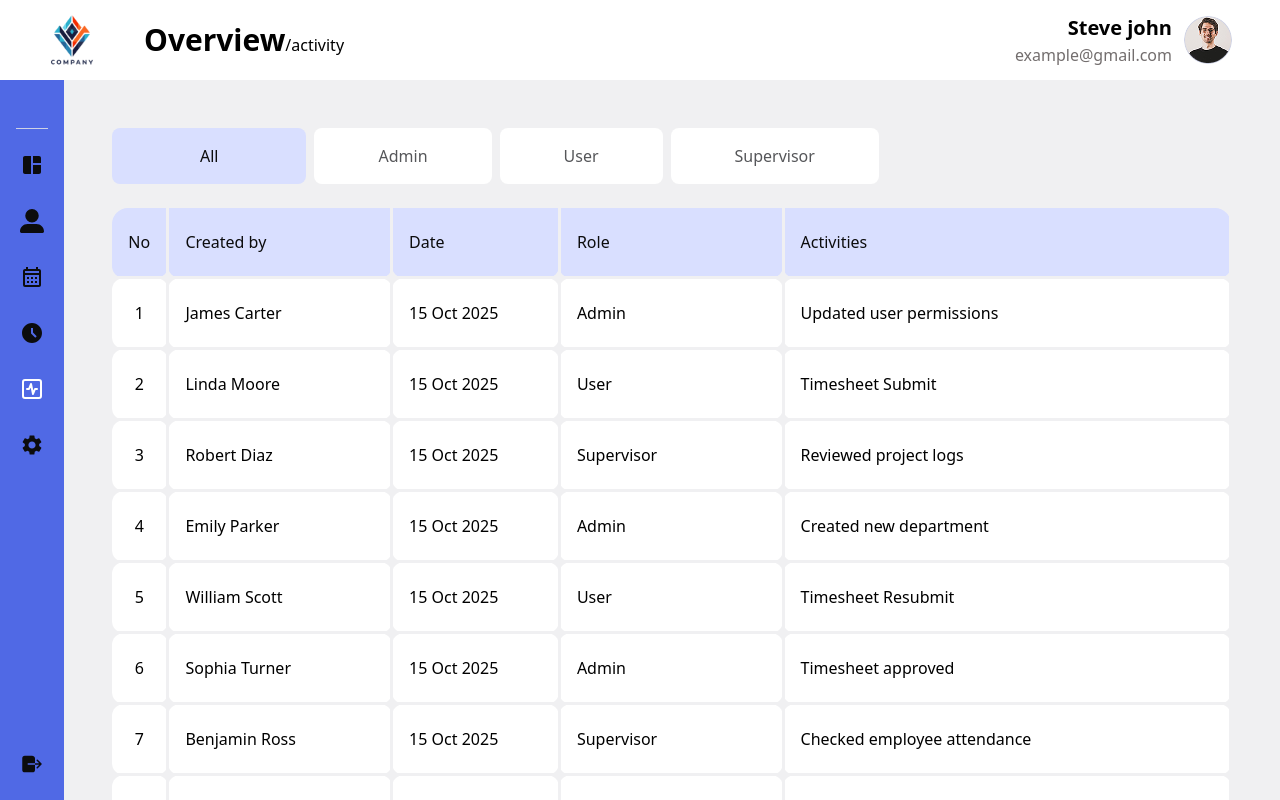
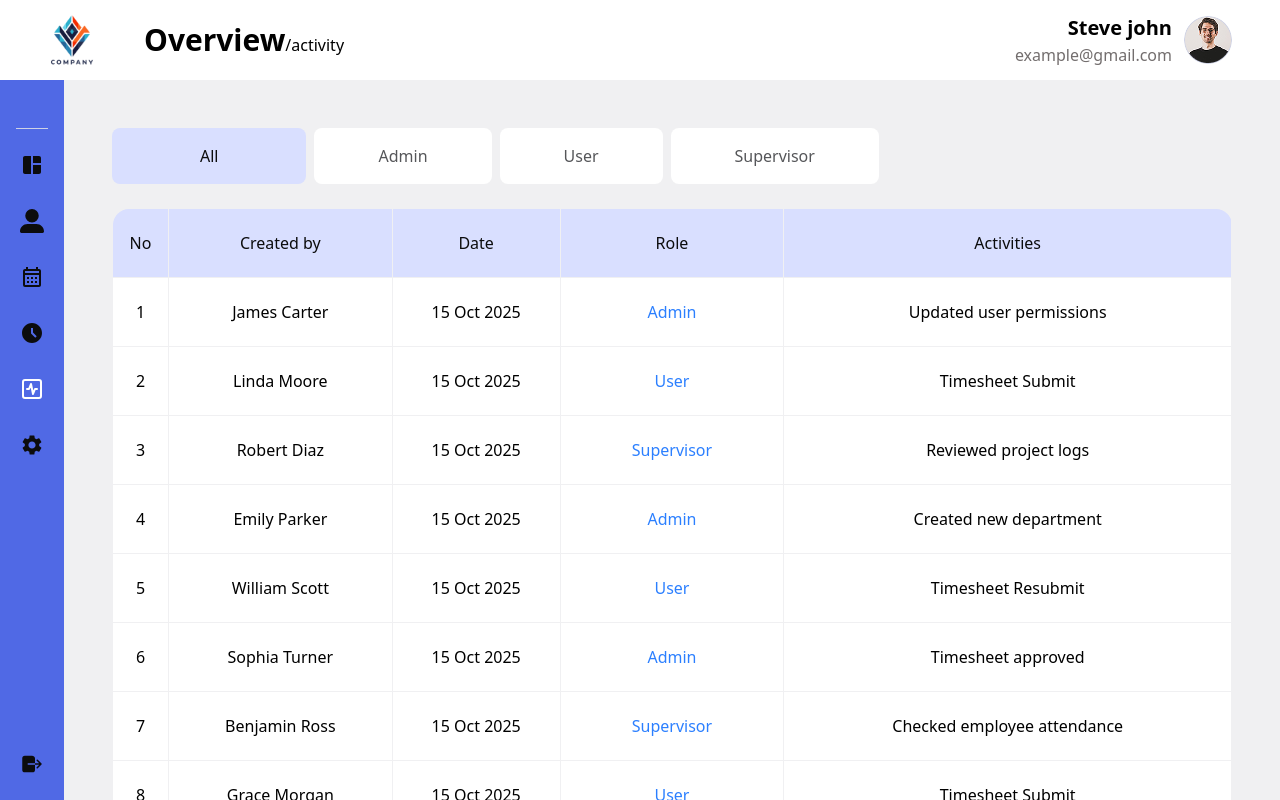
Before and after one commit to newajfireAI/TimeSheetManagament, a Next.js app: page /activity in a window 1280 px wide. Built offline with nearby package versions, Linux system fonts and the light colour scheme.

Commit message:
Some changers

```diff
--- a/src/app/activity/ActivityPage.jsx
+++ b/src/app/activity/ActivityPage.jsx
@@ -1,4 +1,5 @@
 "use client"
+import Table from '@/components/Table';
 import React, { useEffect, useState } from 'react'
 
 export default function ActivityPage() {
@@ -13,7 +14,17 @@ export default function ActivityPage() {
         { title: "Supervisor" }
     ]
 
-    const data = [
+    const TableHeads = [
+        { Title: "No", key: "No", width: "5%" },
+        { Title: "Created by", key: "Created_by", width: "20%" },
+        { Title: "Date", key: "Date", width: "15%" },
+        { Title: "Role", key: "Role", width: "20%", render: (row) => <span className="text-blue-500">{row.Role}</span> },
+        { Title: "Activities", key: "Activities", width: "40%" },
+    ];
+
+
+
+    const TableRows = [
         { No: 1, Created_by: "James Carter", Date: "15 Oct 2025", Role: "Admin", Activities: "Updated user permissions" },
         { No: 2, Created_by: "Linda Moore", Date: "15 Oct 2025", Role: "User", Activities: "Timesheet Submit" },
         { No: 3, Created_by: "Robert Diaz", Date: "15 Oct 2025", Role: "Supervisor", Activities: "Reviewed project logs" },
@@ -49,15 +60,15 @@ export default function ActivityPage() {
     const hendleTab = (title) => {
         setActive(title)
         if (title === "All") {
-            setBaseOnTitle(data)
+            setBaseOnTitle(TableRows)
         } else {
-            const checkTilte = data.filter(data => data.Role === title)
+            const checkTilte = TableRows.filter(data => data.Role === title)
             setBaseOnTitle(checkTilte);
         }
     }
 
     useEffect(() => {
-        setBaseOnTitle(data)
+        setBaseOnTitle(TableRows)
     }, [])
 
 
@@ -78,30 +89,7 @@ export default function ActivityPage() {
             </div>
 
             <div>
-                <table className='w-full my-6'>
-                    <thead className='' >
-                        <tr className='bg-[#D9DFFF] w-full '>
-                            <th className='text-center border-b-3 border-r-3 font-medium text-[#0C0C0D] py-[22px] border-[#F0F0F2] rounded-b-xl rounded-tl-2xl w-[5%]'>No</th>
-                            <th className='text-left pl-4 border-b-3 border-r-3 font-medium text-[#0C0C0D] py-[22px] border-[#F0F0F2] rounded-b-xl w-[20%]'>Created by</th>
-                            <th className='text-left pl-4 border-b-3 border-r-3 font-medium text-[#0C0C0D] py-[22px] border-[#F0F0F2] rounded-b-xl w-[15%]'>Date</th>
-                            <th className='text-left pl-4 border-b-3 border-r-3 font-medium text-[#0C0C0D] py-[22px] border-[#F0F0F2] rounded-b-xl w-[20%]'>Role</th>
-                            <th className='text-left pl-4 border-b-3 border-r-3 font-medium text-[#0C0C0D] py-[22px] border-[#F0F0F2] rounded-b-xl w-[40%] rounded-tr-2xl'>Activities</th>
-                        </tr>
-                    </thead>
-                    <tbody className='bg-white'>
-                        {
-                            currentItems.map((item, idx) =>
-                                <tr key={idx} >
-                                    <td className='border-b-3 border-r-3 py-[22px] border-[#F0F0F2] rounded-xl p-2 text-center'>{item.No}</td>
-                                    <td className='border-b-3 pl-4 border-r-3 py-[22px] border-[#F0F0F2] rounded-xl p-2 text-left'>{item.Created_by}</td>
-                                    <td className='border-b-3 pl-4 border-r-3 py-[22px] border-[#F0F0F2] rounded-xl p-2 text-left'>{item.Date}</td>
-                                    <td className='border-b-3 pl-4 border-r-3 py-[22px] border-[#F0F0F2] rounded-xl p-2 text-left'>{item.Role}</td>
-                                    <td className='border-b-3 pl-4 border-r-3 py-[22px] border-[#F0F0F2] rounded-xl p-2 text-left'>{item.Activities}</td>
-                                </tr>
-                            )
-                        }
-                    </tbody>
-                </table>
+                <Table TableHeads={TableHeads} TableRows={currentItems} />
             </div>
 
             <div className='mb-10 py-6'>
--- a/src/app/dashboard/Dashboard.jsx
+++ b/src/app/dashboard/Dashboard.jsx
@@ -1,7 +1,9 @@
 import React from 'react'
 
 export default function Dashboard() {
+
+
   return (
-    <div>Dashboard</div>
+    <div>Dashboard  SDFDSFDSFSF</div>
   )
 }
--- a/src/app/settings/(slug)/template/TamplateSetting.jsx
+++ b/src/app/settings/(slug)/template/TamplateSetting.jsx
@@ -2,6 +2,7 @@
 import { useRef, useState } from "react";
 import SettingsLayout from '../../SettingsLayout'
 import { FaPlus } from "react-icons/fa6";
+import Table from "@/components/Table";
 
 export default function TamplateSetting() {
   const items = [
@@ -268,6 +269,16 @@ export default function TamplateSetting() {
       Role: "Supervisor"
     },
   ]
+
+  const TableHeads = [
+    { Title: "No", key:"No", width: '5%' },
+    { Title: "Template name",key:"TemplateName", width: '20%' },
+    { Title: "Template type",key:"TemplateType", width: '15%' },
+    { Title: "Subject",key:"Subject", width: '20%' },
+    { Title: "Permission",key:"Permission", width: '40%', render: (row) => <span className="text-blue-500">{row.Role}</span> },
+    { Title: "Action",key:"Action", width: '40%' },
+  ];
+
   const hendleClickOutSite = (e) => {
     if (clieckref.current.contains(e.target) === false) {
       setViewTamplate(false)
@@ -283,7 +294,18 @@ export default function TamplateSetting() {
           </div>
 
           <div>
-            <table className='w-full my-6'>
+
+            <Table TableHeads={TableHeads} TableRows={currentItems}>
+              {
+                permission.map((role, idx) =>
+                  <span key={idx} className={`${role.Role === "admin" && "text-[#E5D416] bg-[#FFFEF5]"} ${role.Role === "User" && "text-[#5069E5] bg-[#F7F9FF]"} ${role.Role === "Supervisor" && "text-[#1B654A] bg-[#F7FFFC]"} px-2 py-1 rounded-full mx-2`}>{role.Role}</span>
+                )
+              }
+            </Table>
+
+
+
+            {/* <table className='w-full my-6'>
               <thead className='' >
                 <tr className='bg-[#D9DFFF] w-full '>
                   <th className='text-center border-b-3 border-r-3 font-medium text-[#0C0C0D] py-[22px] border-[#F0F0F2] rounded-b-xl rounded-tl-2xl w-[4%]'>No</th>
@@ -303,11 +325,7 @@ export default function TamplateSetting() {
                       <td className='border-b-3 pl-4 border-r-3 py-[22px] border-[#F0F0F2] rounded-xl p-2 text-left'>{item.TemplateType}</td>
                       <td className='border-b-3 pl-4 border-r-3 py-[22px] border-[#F0F0F2] rounded-xl p-2 text-left'>{item.Subject}</td>
                       <td className='border-b-3 pl-4 border-r-3 py-[22px] border-[#F0F0F2] rounded-xl p-2 text-left'>
-                        {
-                          permission.map((role, idx) =>
-                            <span key={idx} className={`${role.Role === "admin" && "text-[#E5D416] bg-[#FFFEF5]"} ${role.Role === "User" && "text-[#5069E5] bg-[#F7F9FF]"} ${role.Role === "Supervisor" && "text-[#1B654A] bg-[#F7FFFC]"} px-2 py-1 rounded-full mx-2`}>{role.Role}</span>
-                          )
-                        }
+
                       </td>
                       <td onClick={() => setViewTamplate(true)} className='border-b-3 border-[#F0F0F2] py-[22px] rounded-xl p-2 text-center text-[#0D2080]'>View</td>
                     </tr>
@@ -316,7 +334,7 @@ export default function TamplateSetting() {
 
 
               </tbody>
-            </table>
+            </table> */}
 
           </div>
 
--- /dev/null
+++ b/src/components/Table.jsx
@@ -0,0 +1,41 @@
+import React from "react";
+
+export default function Table({ TableHeads, TableRows }) {
+  return (
+    <table className="w-full my-6 border-collapse">
+      {/* ==== TABLE HEADER ==== */}
+      <thead>
+        <tr className="bg-[#D9DFFF]">
+          {TableHeads.map((head, idx) => (
+            <th
+              key={idx}
+              className={`text-center font-medium text-[#0C0C0D] py-[22px] border border-[#F0F0F2]
+                ${idx === 0 ? "rounded-tl-2xl" : ""}
+                ${idx === TableHeads.length - 1 ? "rounded-tr-2xl" : ""}`}
+              style={{ width: head.width }}
+            >
+              {head.Title}
+            </th>
+          ))}
+        </tr>
+      </thead>
+
+      {/* ==== TABLE BODY ==== */}
+      <tbody className="bg-white">
+        {TableRows.map((row, rowIdx) => (
+          <tr key={rowIdx}>
+            {TableHeads.map((head, headIdx) => (
+              <td
+                key={headIdx}
+                className="border border-[#F0F0F2] py-[22px] text-center px-3"
+              >
+                {/* If render function exists, use it — otherwise show plain data */}
+                {head.render ? head.render(row, rowIdx) : row[head.key]}
+              </td>
+            ))}
+          </tr>
+        ))}
+      </tbody>
+    </table>
+  );
+}
```
